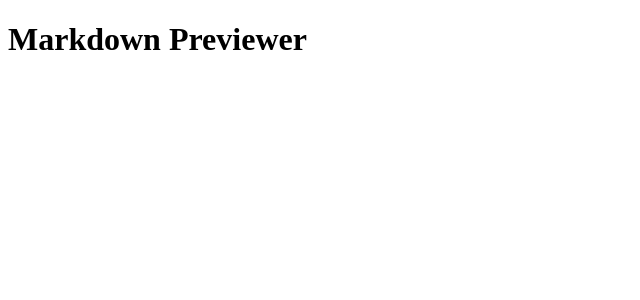
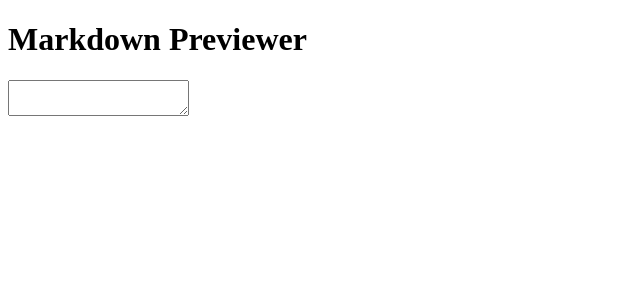
Before and after one commit to aggiewb/markdown-previewer, a React (Create React App) app in the folder client/: page / in a window 1280 px wide. Shown: the top 300 px of the page, without its empty margins (0-640 px from the left). Built offline with nearby package versions, Linux system fonts and the light colour scheme.

Commit message:
Add textarea element with id of editor per user story #1
Add p element with id of preview per user story #2

```diff
--- a/client/src/components/TextArea.js
+++ b/client/src/components/TextArea.js
@@ -2,7 +2,7 @@ import React from 'react';
 
 function TextArea() {
     return <section>
-
+        <textarea id="editor"></textarea>
     </section>;
 }
 
--- a/client/src/components/TextPreview.js
+++ b/client/src/components/TextPreview.js
@@ -2,7 +2,7 @@ import React from 'react';
 
 function TextPreview() {
     return <section>
-
+        <p id="preview"></p>
     </section>;
 }
 
```
